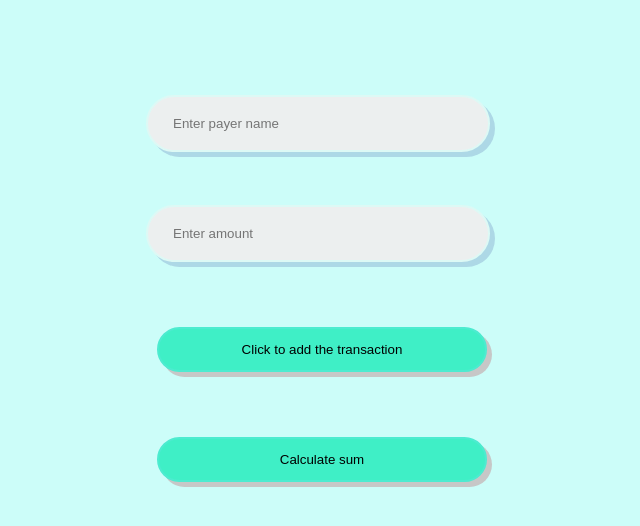
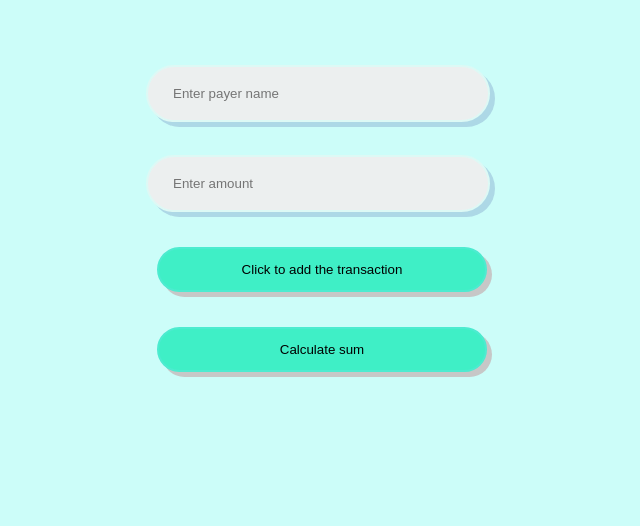
Before and after one commit to solankybasant/STT2-Project, a React (Create React App) app in the folder my-app/: page /Input in a window 1280 px wide. Shown: the top 526 px of the page, without its empty margins (338-978 px from the left). Built offline with nearby package versions, Linux system fonts and the light colour scheme.

Commit message:
final css to input file

```diff
--- a/my-app/src/components/Input.jsx
+++ b/my-app/src/components/Input.jsx
@@ -7,7 +7,7 @@ const Btn=styled.button`
    background-color: #3fefc6;
    height: 45px;
    width: 330px;
-   margin-top: 65px;
+   margin-top: 35px;
    margin-left:245px;
    box-shadow: 5px 5px #c7c7c7;
 `
@@ -27,11 +27,16 @@ const Inputstyling=styled.input`
    background-color: #ecefef;
    height: 45px;
    width: 290px;
-   margin-top: 45px;
+   margin-top: 15px;
    padding: 4px 25px;
    margin-left:234px;
    color:black;
    box-shadow: 5px 5px lightblue;
+`
+const Container3=styled.div`
+    justify-content:center;
+    align-items: center;
+    margin-left:323px;
 `
 const Inputstyling2=styled.input`
    border:2px solid #ddf9f5;
@@ -40,7 +45,7 @@ const Inputstyling2=styled.input`
    background-color: #ecefef;
    height: 45px;
    width: 290px;
-   margin-top:155px;
+   margin-top:105px;
    padding: 4px 25px;
    margin-left:-344px;
    color:black;
@@ -171,7 +176,7 @@ setflag("false")
    <Btn onClick={cal} >Calculate sum </Btn>
 
    {/* printing the statement */}
-
+    <Container3>
    {(flag=="true")?
 
     <>{trans.map((element)=>{
@@ -194,8 +199,7 @@ setflag("false")
         )
     })}</>
    }
-
-
+   </Container3>
    </Container1>
    </>
     )
```
